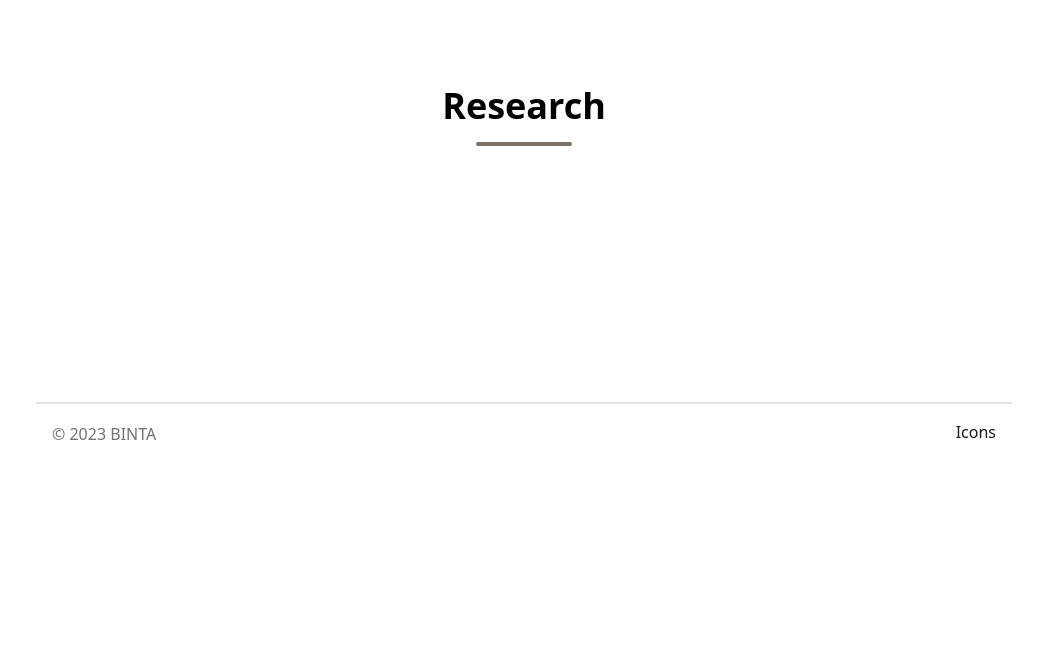
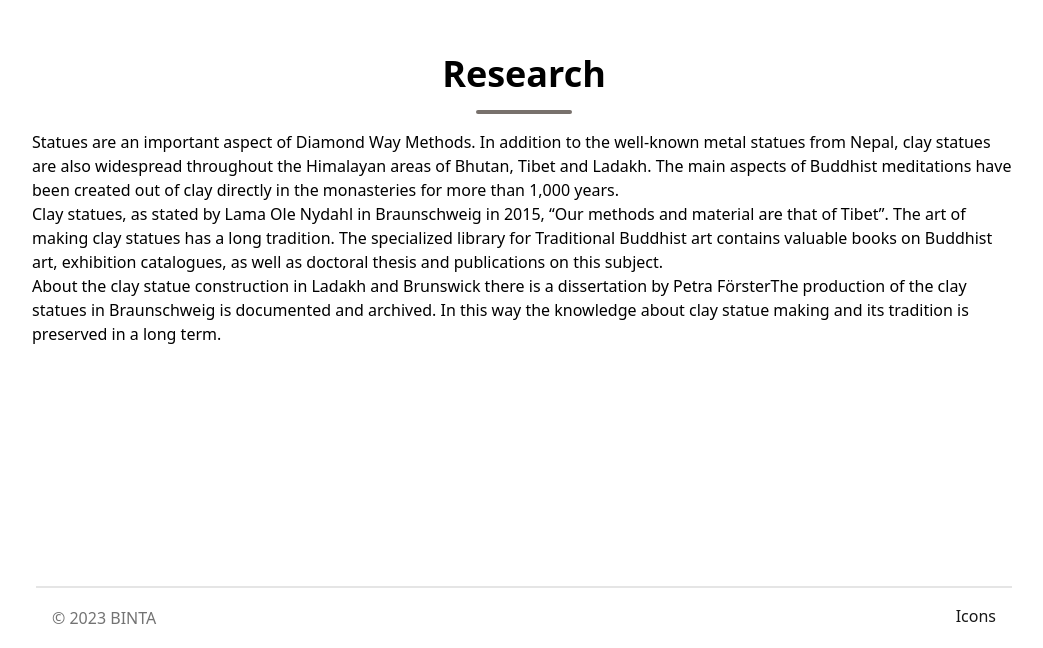
Before and after one commit to krisbaranski/BINTA, a Next.js app: page / in a window 1280 px wide. Shown: the part 3501-4149 px from the top of the page, without its empty margins (116-1159 px from the left). Before the commit the page ends 3965 px from the top, so only its background shows below. Built offline with nearby package versions, Linux system fonts and the light colour scheme.

Commit message:
docs: add new text

```diff
--- a/components/Research.tsx
+++ b/components/Research.tsx
@@ -4,13 +4,37 @@ import React from "react";
 const Research = () => {
   return (
     <section id='research'>
-      <div className='my-12 pb-12 md:pt-16 md:pb-48'>
+      <div className='my-12 pb-12 md:pt-8 md:pb-48'>
         <h1 className='text-center font-bold text-4xl'>
           Research
           <hr className='w-24 h-1 mx-auto my-4 bg-stone-500 border-0 rounded'></hr>
         </h1>
 
-        <div className='flex flex-col space-y-28'></div>
+        <div className='flex flex-col space-y-12'>
+          <p>
+            Statues are an important aspect of Diamond Way Methods. In addition
+            to the well-known metal statues from Nepal, clay statues are also
+            widespread throughout the Himalayan areas of Bhutan, Tibet and
+            Ladakh. The main aspects of Buddhist meditations have been created
+            out of clay directly in the monasteries for more than 1,000 years.
+            <br />
+            Clay statues, as stated by Lama Ole Nydahl in Braunschweig in 2015,
+            “Our methods and material are that of Tibet”. The art of making clay
+            statues has a long tradition. The specialized library for
+            Traditional Buddhist art contains valuable books on Buddhist art,
+            exhibition catalogues, as well as doctoral thesis and publications
+            on this subject.
+            <br />
+            About the clay statue construction in Ladakh and Brunswick there is
+            a dissertation by Petra Förster
+            {/* <a href='https://www.logos-verlag.de/cgi-bin/engbuchmid?isbn=5063&lng=deu&id='>
+              ´Buddhistischer Lehmstatuenbau in Ladakh´
+            </a> */}
+            The production of the clay statues in Braunschweig is documented and
+            archived. In this way the knowledge about clay statue making and its
+            tradition is preserved in a long term.
+          </p>
+        </div>
       </div>
     </section>
   );
```
